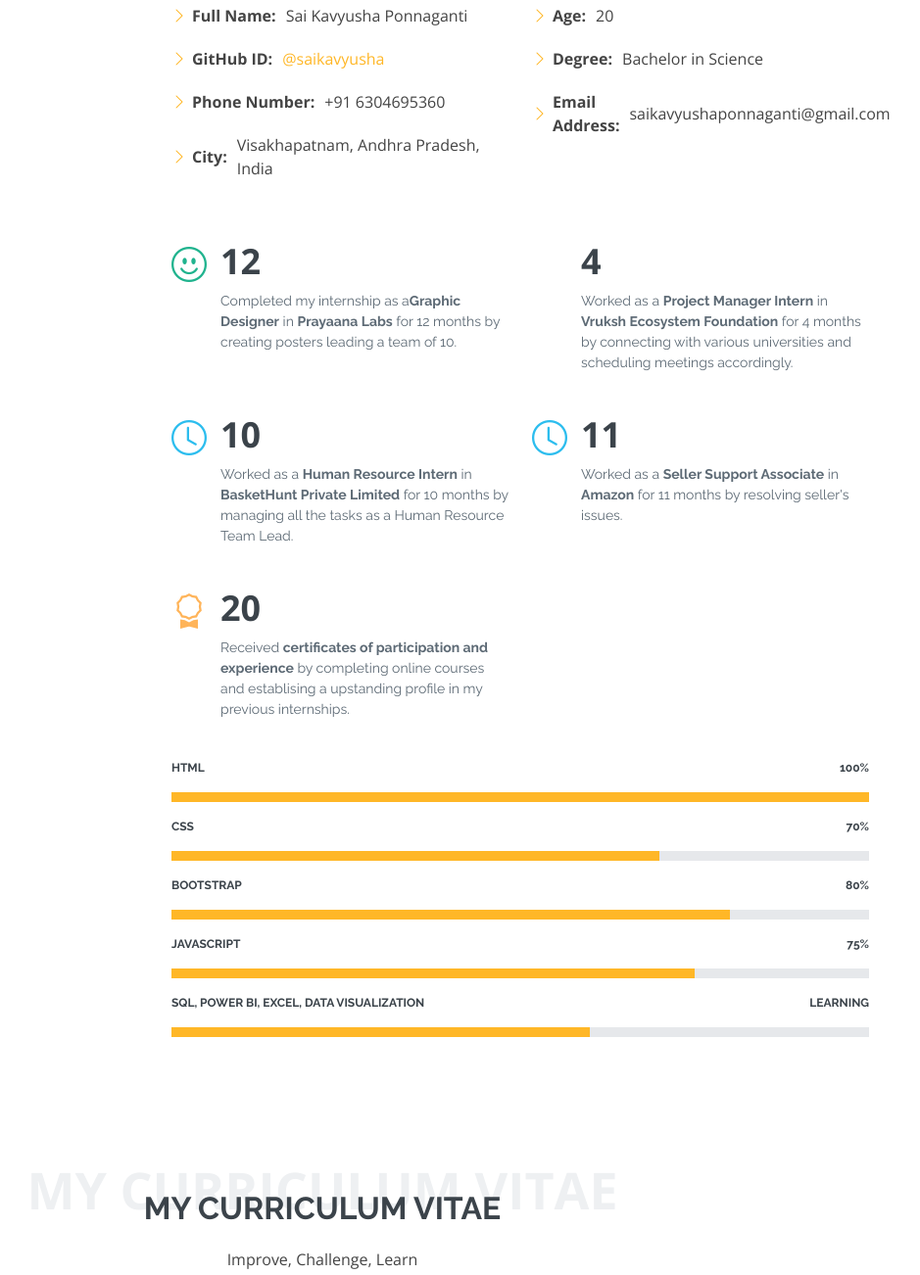
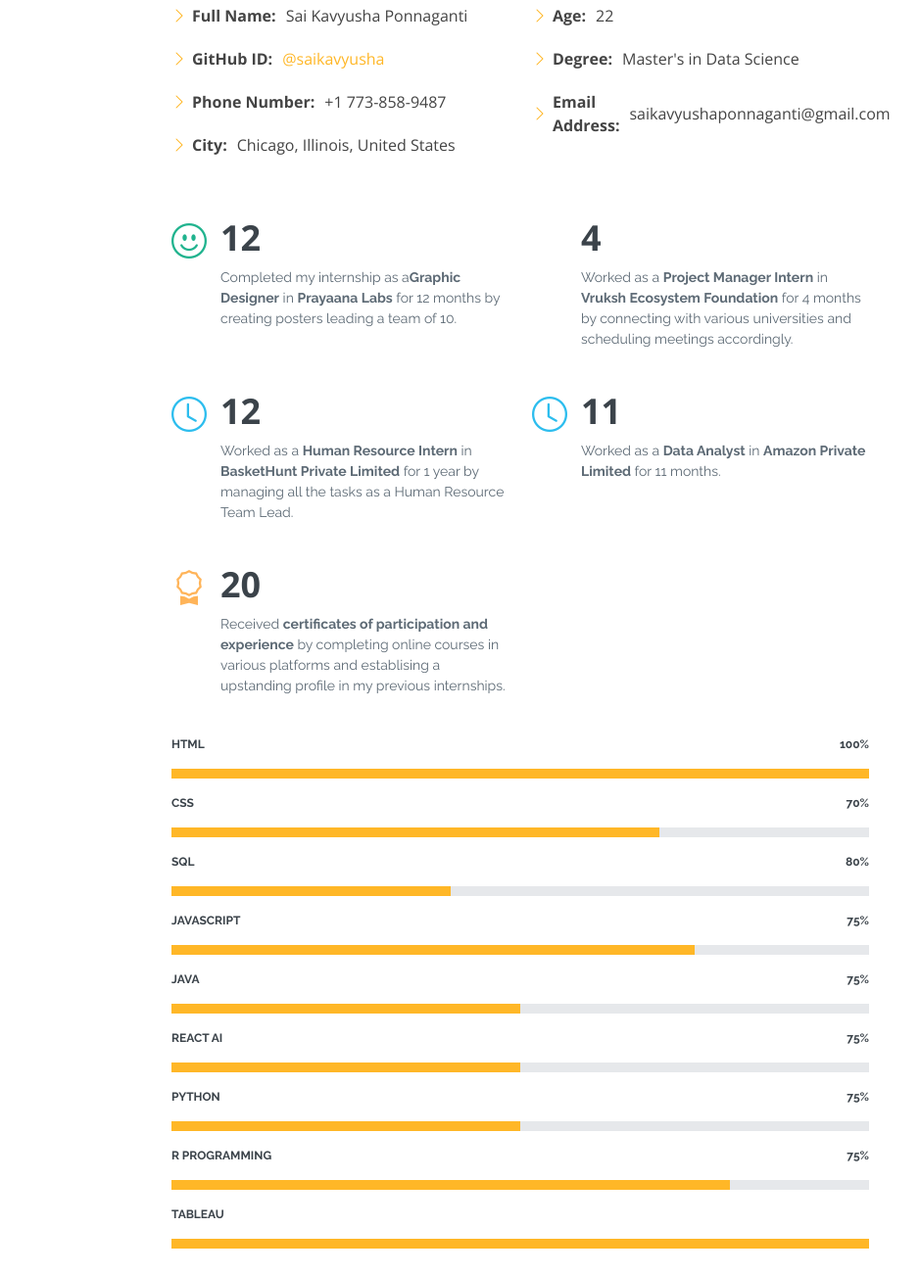
Before and after one commit to saikavyusha/Portfolio, a plain HTML site: page index.html in a window 1280 px wide. Shown: the part 998-2300 px from the top of the page at 98% size, without its empty margins (311-1250 px from the left). Drawn offline with nearby package versions, Linux system fonts and the light colour scheme.

Commit message:
Update index.html
updated on 7/14/2024

```diff
--- a/index.html
+++ b/index.html
@@ -56,8 +56,8 @@
     <div class="hero-container">
       <h1>Sai Kavyusha Ponnaganti</h1>
       <br>
-      <h2>Pursuing a Full Stack Development course from Innomatics Research Labs</h2>
-      <h2>Worked as an SPS (Seller Partner Support) Associate at Amazon</h2>
+      <h2>Pursued a Front End Development course from Innomatics Research Labs</h2>
+      <h2>Worked as an Data Analyst Associate at Amazon Private Limited</h2>
       <a href="#about" class="btn-scroll scrollto" title="Scroll Down"><i class="bx bx-chevron-down"></i></a>
     </div>
   </section><!-- End Hero -->
@@ -83,14 +83,14 @@
                   <ul>
                     <li><i class="bi bi-chevron-right"></i> <strong>Full Name:</strong> <span>Sai Kavyusha Ponnaganti</span></li>
                     <li><i class="bi bi-chevron-right"></i> <strong>GitHub ID:</strong> <span><a href="https://github.com/saikavyusha" target="_blank">@saikavyusha</a></span></li>
-                    <li><i class="bi bi-chevron-right"></i> <strong>Phone Number:</strong> <span>+91 6304695360</span></li>
-                    <li><i class="bi bi-chevron-right"></i> <strong>City:</strong> <span>Visakhapatnam, Andhra Pradesh, India</span></li>
+                    <li><i class="bi bi-chevron-right"></i> <strong>Phone Number:</strong> <span>+1 773-858-9487</span></li>
+                    <li><i class="bi bi-chevron-right"></i> <strong>City:</strong> <span>Chicago, Illinois, United States</span></li>
                   </ul>
                 </div>
                 <div class="col-lg-6">
                   <ul>
-                    <li><i class="bi bi-chevron-right"></i> <strong>Age:</strong> <span>20</span></li>
-                    <li><i class="bi bi-chevron-right"></i> <strong>Degree:</strong> <span>Bachelor in Science</span></li>
+                    <li><i class="bi bi-chevron-right"></i> <strong>Age:</strong> <span>22</span></li>
+                    <li><i class="bi bi-chevron-right"></i> <strong>Degree:</strong> <span>Master's in Data Science</span></li>
                     <li><i class="bi bi-chevron-right"></i> <strong>Email Address:</strong> <span>saikavyushaponnaganti@gmail.com</span></li>
                   </ul>
                 </div>
@@ -115,8 +115,8 @@
                 <div class="col-md-6 mt-5 d-md-flex align-items-md-stretch">
                   <div class="count-box">
                     <i class="bi bi-clock" style="color: #2cbdee;"></i>
-                    <span data-purecounter-start="0" data-purecounter-end="10" data-purecounter-duration="1" class="purecounter"></span>
-                    <p>Worked as a <strong>Human Resource Intern</strong> in <b>BasketHunt Private Limited</b> for 10 months by managing all the tasks as a Human Resource Team Lead.</p>
+                    <span data-purecounter-start="0" data-purecounter-end="12" data-purecounter-duration="1" class="purecounter"></span>
+                    <p>Worked as a <strong>Human Resource Intern</strong> in <b>BasketHunt Private Limited</b> for 1 year by managing all the tasks as a Human Resource Team Lead.</p>
                   </div>
                 </div>
 
@@ -124,7 +124,7 @@
                   <div class="count-box">
                     <i class="bi bi-clock" style="color: #2cbdee;"></i>
                     <span data-purecounter-start="0" data-purecounter-end="11" data-purecounter-duration="1" class="purecounter"></span>
-                    <p>Worked as a <strong>Seller Support Associate</strong> in <b>Amazon</b> for 11 months by resolving seller's issues.</p>
+                    <p>Worked as a <strong>Data Analyst</strong> in <b>Amazon Private Limited</b> for 11 months.</p>
                   </div>
                 </div>
 
@@ -132,7 +132,7 @@
                   <div class="count-box">
                     <i class="bi bi-award" style="color: #ffb459;"></i>
                     <span data-purecounter-start="0" data-purecounter-end="20" data-purecounter-duration="1" class="purecounter"></span>
-                    <p>Received <strong>certificates of participation and experience</strong> by completing online courses and establising a upstanding profile in my previous internships.</p>
+                    <p>Received <strong>certificates of participation and experience</strong> by completing online courses in various platforms and establising a upstanding profile in my previous internships.</p>
                   </div>
                 </div>
               </div>
@@ -154,9 +154,9 @@
               </div>
 
               <div class="progress">
-                <span class="skill">Bootstrap <i class="val">80%</i></span>
+                <span class="skill">SQL <i class="val">80%</i></span>
                 <div class="progress-bar-wrap">
-                  <div class="progress-bar" role="progressbar" aria-valuenow="80" aria-valuemin="0" aria-valuemax="100"></div>
+                  <div class="progress-bar" role="progressbar" aria-valuenow="40" aria-valuemin="0" aria-valuemax="100"></div>
                 </div>
               </div>
 
@@ -167,10 +167,38 @@
                 </div>
               </div>
 
+               <div class="progress">
+                <span class="skill">Java <i class="val">75%</i></span>
+                <div class="progress-bar-wrap">
+                  <div class="progress-bar" role="progressbar" aria-valuenow="50" aria-valuemin="0" aria-valuemax="100"></div>
+                </div>
+              </div>
+
               <div class="progress">
-                <span class="skill">SQL, Power BI, Excel, Data Visualization <i class="val">Learning</i></span>
+                <span class="skill">React AI <i class="val">75%</i></span>
                 <div class="progress-bar-wrap">
-                  <div class="progress-bar" role="progressbar" aria-valuenow="60" aria-valuemin="0" aria-valuemax="100"></div>
+                  <div class="progress-bar" role="progressbar" aria-valuenow="50" aria-valuemin="0" aria-valuemax="100"></div>
+                </div>
+              </div>
+
+              <div class="progress">
+                <span class="skill">Python <i class="val">75%</i></span>
+                <div class="progress-bar-wrap">
+                  <div class="progress-bar" role="progressbar" aria-valuenow="50" aria-valuemin="0" aria-valuemax="100"></div>
+                </div>
+              </div>
+
+               <div class="progress">
+                <span class="skill">R Programming <i class="val">75%</i></span>
+                <div class="progress-bar-wrap">
+                  <div class="progress-bar" role="progressbar" aria-valuenow="80" aria-valuemin="0" aria-valuemax="100"></div>
+                </div>
+              </div>
+
+              <div class="progress">
+                <span class="skill">Tableau <i class="val"></i></span>
+                <div class="progress-bar-wrap">
+                  <div class="progress-bar" role="progressbar" aria-valuenow="100" aria-valuemin="0" aria-valuemax="100"></div>
                 </div>
               </div>
             </div>
@@ -196,6 +224,12 @@
             </div>
 
             <h3 class="resume-title">Educational Qualifications</h3>
+           <div class="resume-item">
+              <h4>Master's in Data Science</h4>
+              <h5>2023 - 2025</h5>
+              <p><em>DePaul University, Chicago, Illinois</em></p>
+              <p>Completed 3 projects and explored the statistical scenarios of various topics in Data Science. </p>
+            </div>
             <div class="resume-item">
               <h4>Bachelor of Science (B.Sc) MSCS</h4>
               <h5>2018 - 2021</h5>
@@ -243,7 +277,7 @@
             </div>
             <div class="resume-item">
               <h4>Human Resource Intern</h4>
-              <h5>May 2021 - February 2022</h5>
+              <h5>May 2021 - May 2022</h5>
               <p><em>BasketHunt Private Limited</em></p>
               <p>
               <ul>
@@ -258,17 +292,15 @@
             </div>
 
             <div class="resume-item">
-              <h4>SPS (Seller Partner Support) Associate</h4>
+              <h4>Data Analyst Associate</h4>
               <h5>18 April  2022 - 1 April 2023</h5>
               <p><em>Amazon</em></p>
               <p>
               <ul>
-                <li>We evaluate the seller's inquiry using data analysis, and then use our own methods to resolve that problem. Took daily part in meetings and contributing to team effort and goals.</li>
-                <li>Completed 3 months of training and production.</li>
-                <li>Learned the process and the gained capability of working on different cases.</li>
-                <li>Using the technical assistance we were trained in, we assist sellers in satisfactorily responding to their inquiries. In the process of troubleshooting, we collaborate with our internal staff and other supporters to provide any form of clarification.</li>
-                <li>Acknowledging Seller's Issues and concerns regarding various key points of concern.</li>
-                <li>Trained in M@, FBA and FFT.</li>
+                <li>Led team projects and collaborated effectively across departments to achieve project goals.</li>
+                <li>Developed and managed interactive dashboards and scorecards, improving data accessibility for stakeholders.</li>
+                <li>Analyzed large datasets using statistical techniques to provide insights and data visualization. </li>
+                <li>Worked closely with clients to identify issues, document business requirements, and provide data-driven solutions.</li>
               </ul>
               </p>
             </div>
@@ -317,7 +349,7 @@
                 <div class="info-box mt-4">
                   <i class="bx bx-phone-call"></i>
                   <h3>Call Me</h3>
-                  <p>+91 6304695360</p>
+                  <p>+1 773-858-9487</p>
                 </div>
               </div>
             </div>
```
